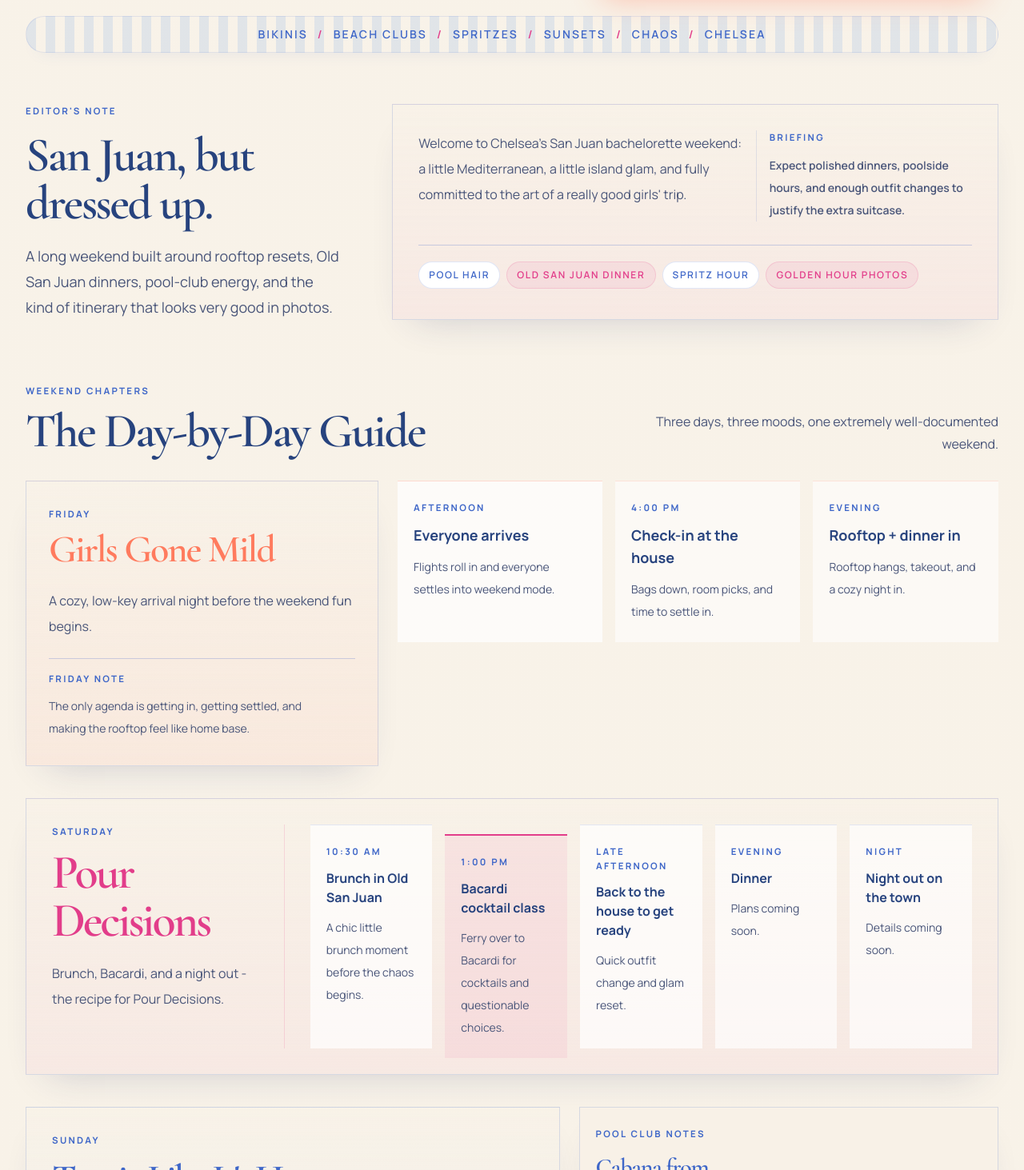
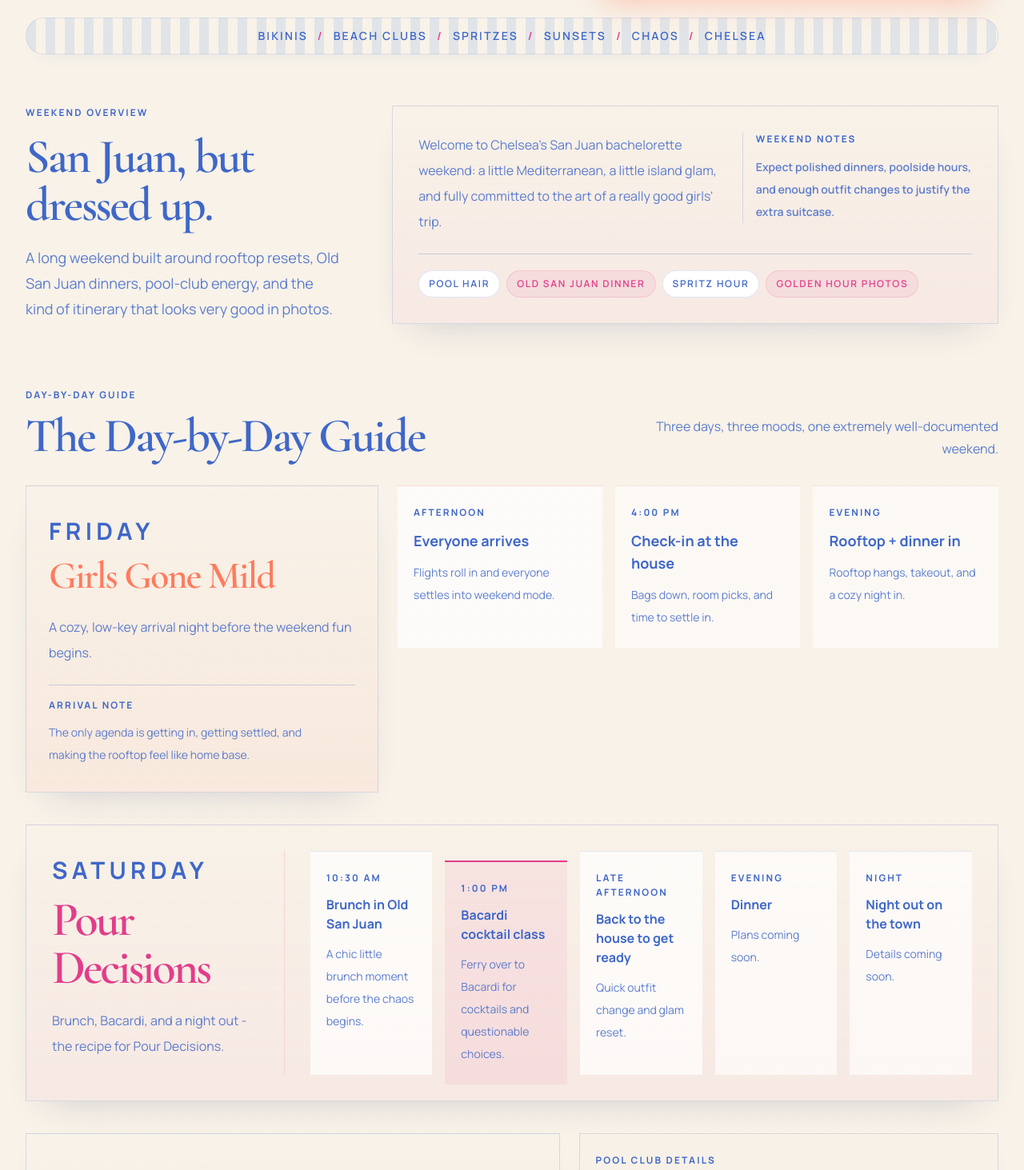
Before and after one commit to mwsimpson01-ux/frennergy-site, a Next.js app: page / in a window 1280 px wide. Shown: the part 1007-2470 px from the top of the page at 80% size. Built offline with nearby package versions, Linux system fonts and the light colour scheme.

Commit message:
finalize readability and hierarchy refinements

```diff
--- a/app/globals.css
+++ b/app/globals.css
@@ -9,8 +9,8 @@
   --fren-pink: #e23d8a;
   --fren-coral: #ff7b5e;
   --fren-marigold: #f3b53d;
-  --fren-ink: #27437e;
-  --fren-copy: #495579;
+  --fren-ink: #3f67c8;
+  --fren-copy: rgba(63, 103, 200, 0.84);
   --fren-line: rgba(63, 103, 200, 0.18);
   --fren-line-strong: rgba(63, 103, 200, 0.26);
   --fren-shadow: 0 22px 46px -28px rgba(34, 52, 104, 0.24);
@@ -110,9 +110,9 @@ body {
 
 .fren-kicker {
   color: var(--fren-blue);
-  font-size: 0.72rem;
+  font-size: 0.74rem;
   font-weight: 700;
-  letter-spacing: 0.2em;
+  letter-spacing: 0.18em;
   text-transform: uppercase;
 }
 
--- a/app/page.tsx
+++ b/app/page.tsx
@@ -384,7 +384,7 @@ export default function FrennergyPage() {
 
             <aside className="grid gap-5 border-t border-[var(--fren-line)] pt-5 lg:mb-2 lg:border-t-0 lg:pt-0">
               <div className="border-b border-[var(--fren-line)] pb-4 lg:pb-5">
-                <p className="fren-kicker">Issue No. 01</p>
+                <p className="fren-kicker">San Juan, Puerto Rico</p>
                 <p className="mt-4 max-w-md font-serif text-[2.15rem] font-semibold leading-[1.04] tracking-[-0.04em] text-[var(--fren-blue)]">
                   Mediterranean stripes, Old San Juan facades, and bridal main-character energy.
                 </p>
@@ -464,7 +464,7 @@ export default function FrennergyPage() {
 
         <section className="mt-16 grid gap-8 lg:grid-cols-[0.72fr_1.28fr]" aria-labelledby="overview-title">
           <div className="lg:pr-8">
-            <p className="fren-kicker">Editor&apos;s Note</p>
+            <p className="fren-kicker">Weekend Overview</p>
             <h2 id="overview-title" className="mt-4 font-serif text-5xl font-semibold tracking-[-0.04em] text-[var(--fren-ink)] sm:text-6xl">
               San Juan, but
               <br />
@@ -476,14 +476,14 @@ export default function FrennergyPage() {
             </p>
           </div>
           <div className="fren-section fren-section--blush grid gap-6 px-6 py-8 sm:px-8">
-            <div className="grid gap-4 sm:grid-cols-[1.2fr_0.8fr] sm:items-start">
+            <div className="grid gap-4 sm:grid-cols-[1.15fr_0.85fr] sm:items-start">
               <p className="fren-copy text-base leading-8">
                 Welcome to Chelsea&apos;s San Juan bachelorette weekend: a little Mediterranean,
                 a little island glam, and fully committed to the art of a really good girls&apos;
                 trip.
               </p>
-              <div className="border-l border-[rgba(63,103,200,0.14)] pl-4">
-                <p className="fren-kicker">Briefing</p>
+              <div className="border-l border-[var(--fren-line)] pl-4">
+                <p className="fren-kicker">Weekend Notes</p>
                 <p className="mt-3 text-sm font-semibold leading-7 text-[var(--fren-copy)]">
                   Expect polished dinners, poolside hours, and enough outfit changes to justify the
                   extra suitcase.
@@ -512,7 +512,7 @@ export default function FrennergyPage() {
         <section id="itinerary" className="mt-18 sm:mt-20" aria-labelledby="itinerary-title">
           <div className="flex flex-wrap items-end justify-between gap-4">
             <div>
-              <p className="fren-kicker">Weekend Chapters</p>
+              <p className="fren-kicker">Day-by-Day Guide</p>
               <h2 id="itinerary-title" className="mt-3 font-serif text-5xl font-semibold tracking-[-0.04em] text-[var(--fren-ink)] sm:text-6xl">
                 The Day-by-Day Guide
               </h2>
@@ -525,13 +525,15 @@ export default function FrennergyPage() {
           <div className="mt-8 space-y-10">
             <article className="grid gap-6 lg:grid-cols-[0.74fr_1.26fr] lg:items-start">
               <div className="fren-section fren-section--warm px-6 py-8 sm:px-7">
-                <p className="fren-kicker">Friday</p>
+                <p className="mt-1 text-2xl font-bold uppercase tracking-[0.18em] text-[var(--fren-blue)] sm:text-[1.85rem]">
+                  Friday
+                </p>
                 <h3 className={`mt-3 font-serif text-5xl font-semibold tracking-[-0.04em] ${fridayPlan.accentClass}`}>
                   {fridayPlan.theme}
                 </h3>
                 <p className="fren-copy mt-6 max-w-sm text-base leading-8">{fridayPlan.subtitle}</p>
                 <div className="fren-editorial-rule mt-6 pt-4">
-                  <p className="fren-kicker">Friday Note</p>
+                  <p className="fren-kicker">Arrival Note</p>
                   <p className="fren-copy mt-3 max-w-xs text-sm leading-7">
                     The only agenda is getting in, getting settled, and making the rooftop feel like
                     home base.
@@ -559,7 +561,9 @@ export default function FrennergyPage() {
             <article className="fren-section fren-section--blush overflow-hidden px-6 py-8 sm:px-8">
               <div className="grid gap-8 lg:grid-cols-[0.52fr_1.48fr]">
                 <div className="border-b border-[rgba(226,61,138,0.16)] pb-6 lg:border-b-0 lg:border-r lg:pb-0 lg:pr-8">
-                  <p className="fren-kicker">Saturday</p>
+                  <p className="mt-1 text-2xl font-bold uppercase tracking-[0.18em] text-[var(--fren-blue)] sm:text-[1.85rem]">
+                    Saturday
+                  </p>
                   <h3 className={`mt-3 font-serif text-6xl font-semibold tracking-[-0.05em] ${saturdayPlan.accentClass}`}>
                     {saturdayPlan.theme}
                   </h3>
@@ -588,7 +592,9 @@ export default function FrennergyPage() {
 
             <article className="grid gap-6 lg:grid-cols-[1.12fr_0.88fr] lg:items-start">
               <div className="fren-section fren-section--blue px-6 py-8 sm:px-8">
-                <p className="fren-kicker">Sunday</p>
+                <p className="mt-1 text-2xl font-bold uppercase tracking-[0.18em] text-[var(--fren-blue)] sm:text-[1.85rem]">
+                  Sunday
+                </p>
                 <div className="mt-4 flex flex-wrap items-end justify-between gap-5">
                   <div>
                     <h3 className={`font-serif text-5xl font-semibold tracking-[-0.05em] ${sundayPlan.accentClass}`}>
@@ -596,7 +602,6 @@ export default function FrennergyPage() {
                     </h3>
                     <p className="fren-copy mt-4 max-w-lg text-base leading-8">{sundayPlan.subtitle}</p>
                   </div>
-                  <div className="hidden h-20 w-20 rounded-full border border-[rgba(63,103,200,0.16)] bg-[rgba(143,179,231,0.14)] lg:block" />
                 </div>
                 <div className="mt-6 space-y-4">
                   {sundayPlan.events.map((event) => (
@@ -611,7 +616,7 @@ export default function FrennergyPage() {
                 </div>
               </div>
               <div className="fren-section fren-section--ivory px-5 py-6">
-                <p className="fren-kicker">Pool Club Notes</p>
+                <p className="fren-kicker">Pool Club Details</p>
                 <p className="mt-4 font-serif text-3xl font-semibold tracking-[-0.04em] text-[var(--fren-blue)]">
                   Cabana from
                   <br />
@@ -657,7 +662,7 @@ export default function FrennergyPage() {
           <div className="fren-section fren-section--ivory px-6 py-8 sm:px-8">
             <p className="fren-kicker">Trip Details</p>
             <h2 className="mt-4 font-serif text-5xl font-semibold tracking-[-0.04em] text-[var(--fren-ink)] sm:text-6xl">
-              The Useful Part.
+              Trip Details
             </h2>
             <p className="fren-copy mt-5 max-w-lg text-sm leading-7 sm:text-base">
               Addresses, arrivals, and the few logistical notes worth reading before you start
@@ -677,7 +682,7 @@ export default function FrennergyPage() {
             <div className="fren-section fren-section--blue px-6 py-8 sm:px-8">
               <p className="fren-kicker">Trip Extras</p>
               <h2 className="mt-4 font-serif text-4xl font-semibold tracking-[-0.04em] text-[var(--fren-ink)]">
-                Packing, weather, and the little things.
+                Trip Extras
               </h2>
               <p className="fren-copy mt-4 max-w-md text-sm leading-7">
                 Consider this the service page: what to bring, what to expect, and what not to
@@ -704,7 +709,7 @@ export default function FrennergyPage() {
             <div className="grid gap-8 lg:grid-cols-[0.95fr_1.05fr] lg:items-center">
               <div>
                 <p className="text-xs font-semibold uppercase tracking-[0.18em] text-white/76">
-                  Camera Roll Chaos
+                  Shared Album
                 </p>
                 <h2 id="photos-title" className="mt-4 max-w-sm font-serif text-5xl font-semibold tracking-[-0.05em] text-white sm:text-6xl">
                   A very photogenic mess.
@@ -714,7 +719,7 @@ export default function FrennergyPage() {
                   from everything after dinner.
                 </p>
               </div>
-              <div className="relative border border-[rgba(63,103,200,0.14)] bg-[rgba(248,242,232,0.95)] px-6 py-8 lg:ml-auto lg:max-w-lg">
+              <div className="relative border border-[rgba(63,103,200,0.16)] bg-[rgba(248,242,232,0.98)] px-6 py-8 lg:ml-auto lg:max-w-lg">
                 <div className="absolute right-0 top-0 h-full w-12 border-l border-[rgba(63,103,200,0.12)] bg-[repeating-linear-gradient(180deg,rgba(143,179,231,0.2)_0_10px,transparent_10px_22px)]" />
                 <p className="fren-kicker">Shared Album</p>
                 <p className="mt-4 font-serif text-3xl font-semibold tracking-[-0.04em] text-[var(--fren-ink)]">
@@ -747,8 +752,8 @@ export default function FrennergyPage() {
                 </p>
               </div>
               <div className="sm:text-right">
-                <p className="fren-kicker">Chelsea&apos;s destination weekend edit</p>
-                <p className="fren-copy mt-2 text-sm">An Old San Juan story told in dinner reservations, cabanas, and very good outfits.</p>
+                <p className="fren-kicker">San Juan, Puerto Rico</p>
+                <p className="fren-copy mt-2 text-sm">May 22 to May 24, 2026.</p>
               </div>
             </div>
           </div>
```
